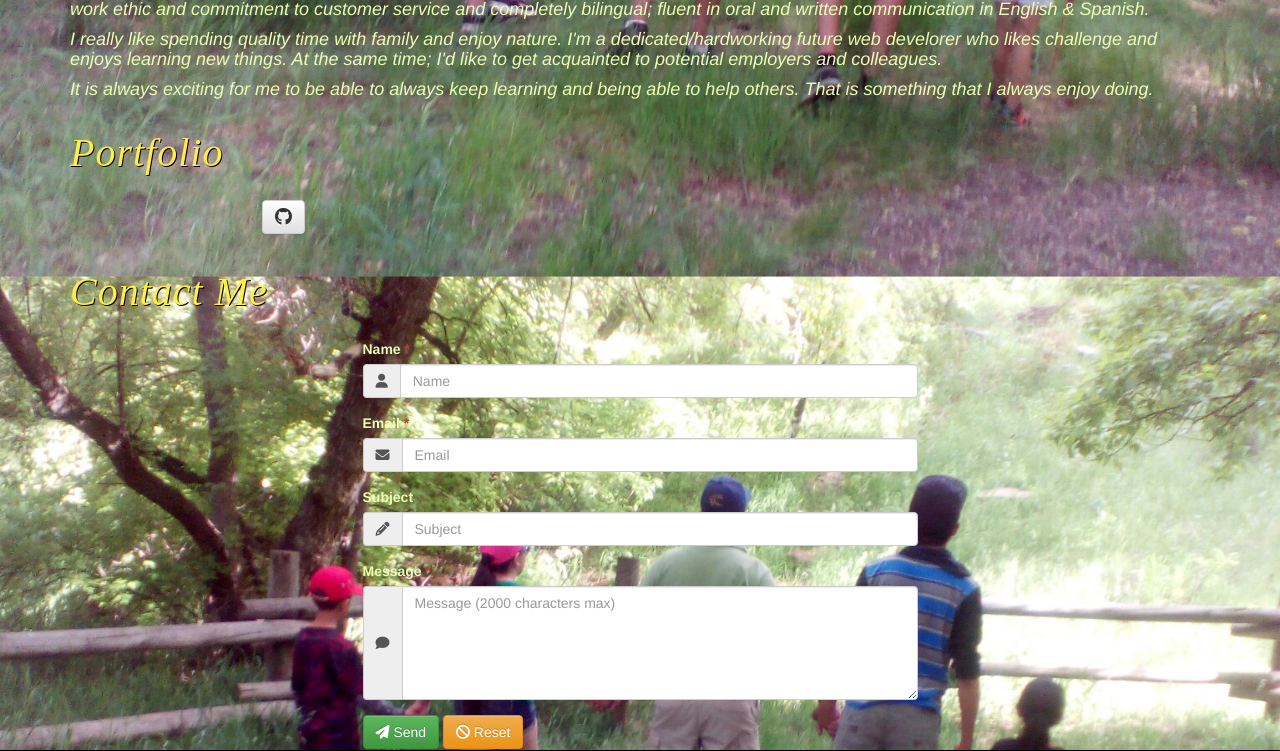
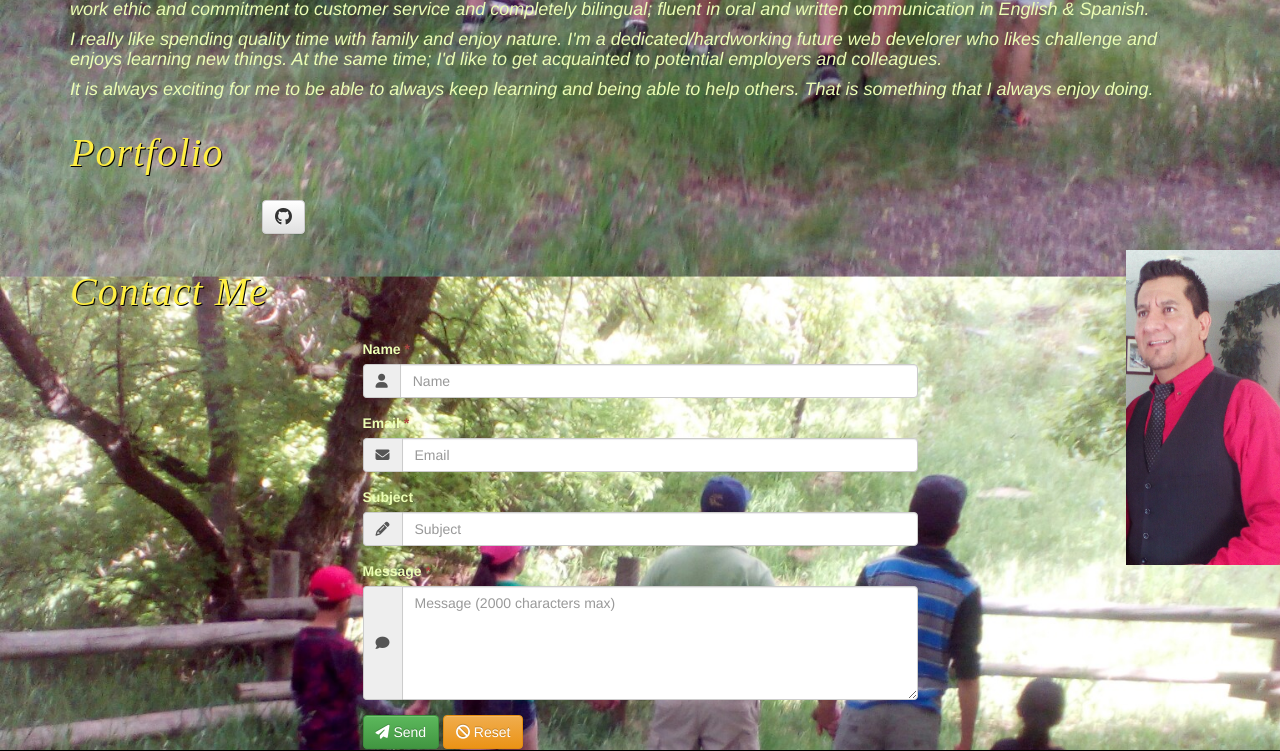
Before and after one commit to marcelo-ibarra/p-w-site, a PHP site: page / in a window 1280 px wide. Shown: the part 591-1342 px from the top of the page. Run offline with PHP 8.4, Linux system fonts and the light colour scheme; some libraries are stand-ins or nearby versions.

Commit message:
added a picture of myself to page and right centered it

```diff
--- a/public_html/css/style.css
+++ b/public_html/css/style.css
@@ -1,4 +1,7 @@
-
+.picture-image {
+	width: 12%;
+	height: auto;
+}
 
 /******************************************
 * Global Styles
--- a/public_html/index.php
+++ b/public_html/index.php
@@ -146,6 +146,7 @@
 					</div>
 				</div>
 		<!--begin contact form-->
+		<img class="picture-image" src="images/picture_241pbw.JPG" align="right">
 		<div class="container">
 			<h2>Contact Me</h2>
 			<div class="row">
```
Also changed, not shown: public_html/images/picture_241pbw.JPG (added).
